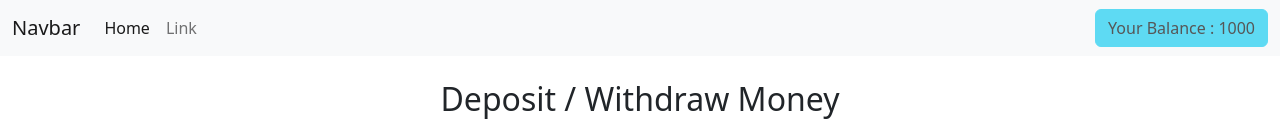
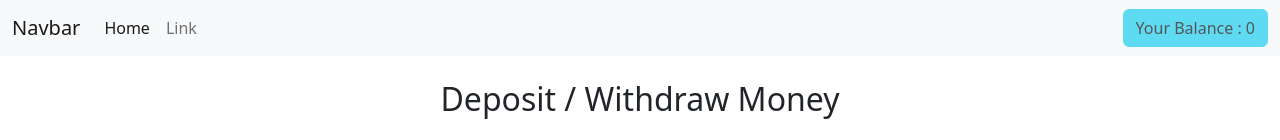
Before and after one commit to Bharatsharma19/React-Redux, a React (Create React App) app: page / in a window 1280 px wide. Shown: the top 140 px of the page. Built offline with nearby package versions, Linux system fonts and the light colour scheme.

Commit message:
Navbar Variable Updated

```diff
--- a/src/Component/Navbar.jsx
+++ b/src/Component/Navbar.jsx
@@ -1,6 +1,10 @@
 import React from 'react'
+import { useSelector } from 'react-redux'
 
 const Navbar = () => {
+
+    const amount = useSelector(state => state.amount)
+
     return (
         <div>
             <nav className="navbar navbar-expand-lg bg-light">
@@ -19,7 +23,7 @@ const Navbar = () => {
                             </li>
                         </ul>
                         <div>
-                            <button disabled={true} className="btn btn-info">Your Balance : 1000</button>
+                            <button disabled={true} className="btn btn-info">Your Balance : {amount}</button>
                         </div>
                     </div>
                 </div>
```
